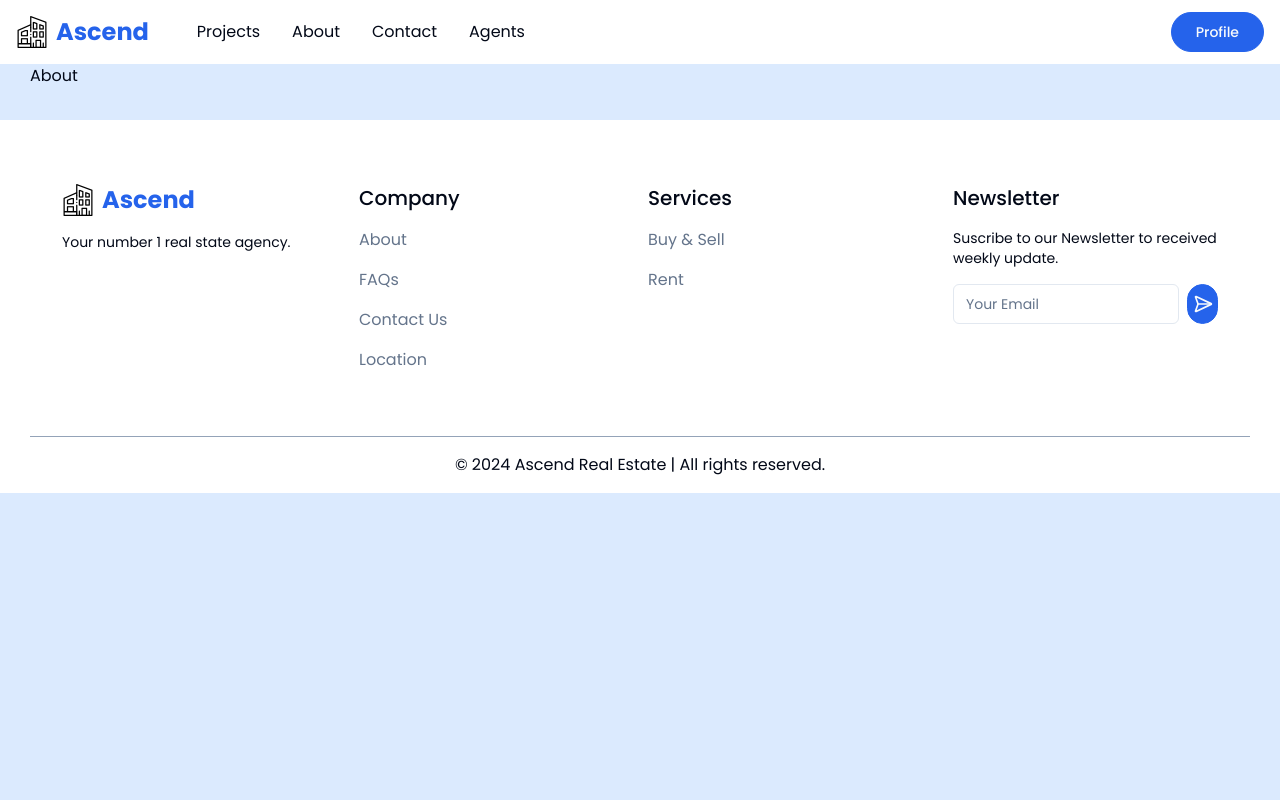
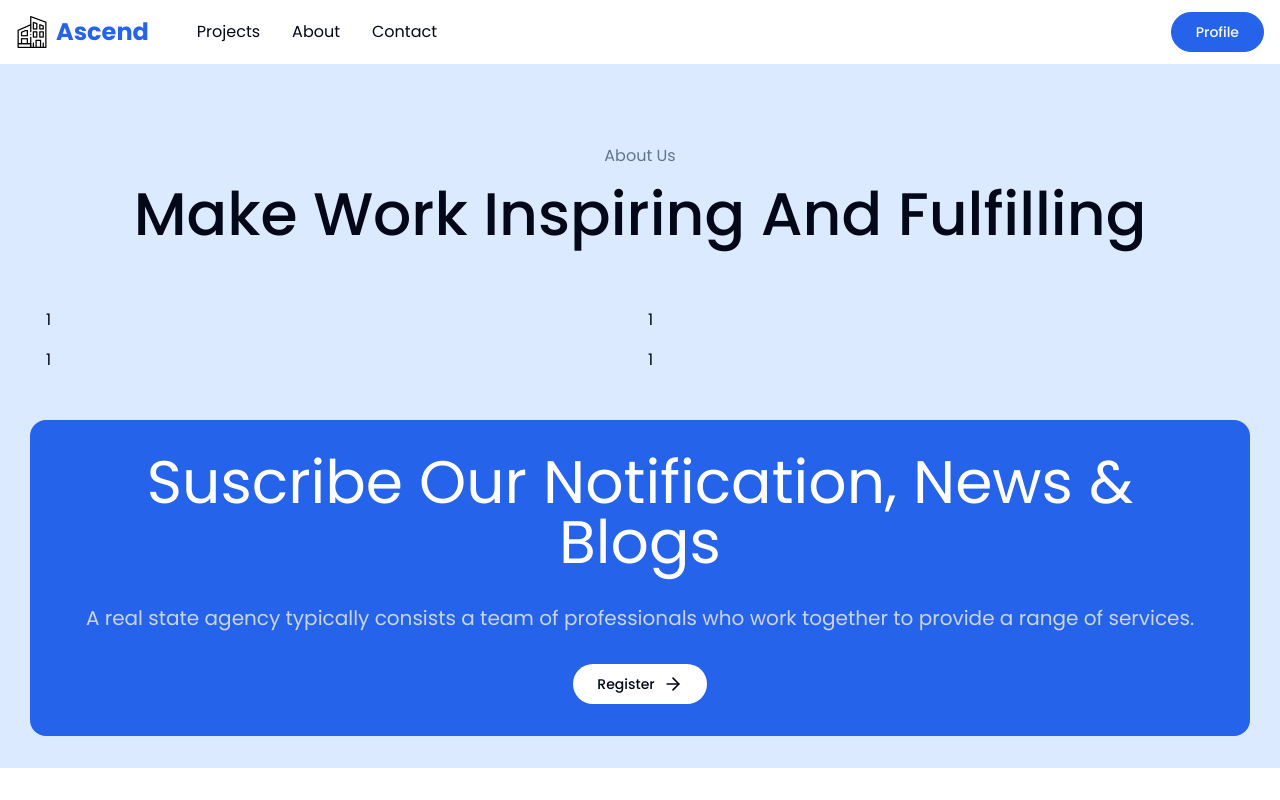
Before and after one commit to ClintJoey19/Ascend-Frontend, a React (Vite) app: page /about-us in a window 1280 px wide. Shown: the top 800 px of the page. Built offline with nearby package versions, Linux system fonts and the light colour scheme.

Commit message:
updated the ui

```diff
--- a/src/App.tsx
+++ b/src/App.tsx
@@ -3,7 +3,6 @@ import Projects from "./pages/Projects.tsx";
 import Home from "./pages/Home.tsx";
 import About from "./pages/About.tsx";
 import Contact from "./pages/Contact.tsx";
-import Agents from "./pages/Agents.tsx";
 import Project from "./pages/Project.tsx";
 import Login from "./pages/Login.tsx";
 import Signup from "./pages/Signup.tsx";
@@ -32,10 +31,6 @@ const router = createBrowserRouter([
   {
     path: "contact-us",
     element: <Contact />,
-  },
-  {
-    path: "agents",
-    element: <Agents />,
   },
   {
     path: "auth/login",
--- a/src/components/global/Navlinks.tsx
+++ b/src/components/global/Navlinks.tsx
@@ -12,10 +12,6 @@ const links = [
   {
     label: "Contact",
     href: "/contact-us",
-  },
-  {
-    label: "Agents",
-    href: "/agents",
   },
 ];
 
--- a/src/components/projects/Banner.tsx
+++ b/src/components/projects/Banner.tsx
@@ -1,12 +1,13 @@
-const Banner = () => {
+type BannerProps = {
+  banner: string;
+  header: string;
+};
+
+const Banner = ({ banner, header }: BannerProps) => {
   return (
     <section className="py-8 flex flex-col gap-4 items-center justify-center">
-      <span className="text-muted-foreground text-center">
-        Our Recent Projects
-      </span>
-      <h2 className="text-4xl md:text-6xl font-medium text-center">
-        Best Properties of the Year
-      </h2>
+      <span className="text-muted-foreground text-center">{banner}</span>
+      <h2 className="text-4xl md:text-6xl font-medium text-center">{header}</h2>
     </section>
   );
 };
--- a/src/pages/About.tsx
+++ b/src/pages/About.tsx
@@ -1,7 +1,22 @@
+import CallToAction from "@/components/home/CallToAction";
+import Banner from "@/components/projects/Banner";
 import HomeLayout from "@/layouts/HomeLayout";
 
 const About = () => {
-  return <HomeLayout>About</HomeLayout>;
+  return (
+    <HomeLayout>
+      <div className="mt-8 flex flex-col gap-8 p-4">
+        <Banner banner="About Us" header="Make Work Inspiring And Fulfilling" />
+        <div className="grid grid-cols-1 md:grid-cols-2 gap-4">
+          <div>1</div>
+          <div>1</div>
+          <div>1</div>
+          <div>1</div>
+        </div>
+      </div>
+      <CallToAction />
+    </HomeLayout>
+  );
 };
 
 export default About;
--- a/src/pages/Agents.tsx
+++ /dev/null
@@ -1,7 +0,0 @@
-import HomeLayout from "@/layouts/HomeLayout";
-
-const Agents = () => {
-  return <HomeLayout>Agents</HomeLayout>;
-};
-
-export default Agents;
--- a/src/pages/Contact.tsx
+++ b/src/pages/Contact.tsx
@@ -1,7 +1,16 @@
+import CallToAction from "@/components/home/CallToAction";
+import Banner from "@/components/projects/Banner";
 import HomeLayout from "@/layouts/HomeLayout";
 
 const Contact = () => {
-  return <HomeLayout>Contact</HomeLayout>;
+  return (
+    <HomeLayout>
+      <div className="mt-8 flex flex-col gap-8 p-4">
+        <Banner banner="Contact Us" header="Get in Touch with Ascend" />
+        <CallToAction />
+      </div>
+    </HomeLayout>
+  );
 };
 
 export default Contact;
--- a/src/pages/Projects.tsx
+++ b/src/pages/Projects.tsx
@@ -8,7 +8,10 @@ const Projects = () => {
   return (
     <HomeLayout>
       <div className="mt-8 flex flex-col gap-8 p-4">
-        <Banner />
+        <Banner
+          banner="Our Recent Projects"
+          header="Best Properties of the Year"
+        />
         <SearchFilterForm />
         <PropertiesGrid />
         <PagePagination />
```
